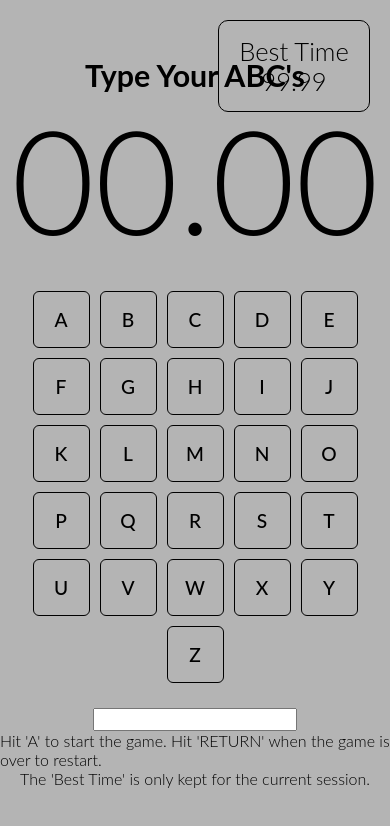
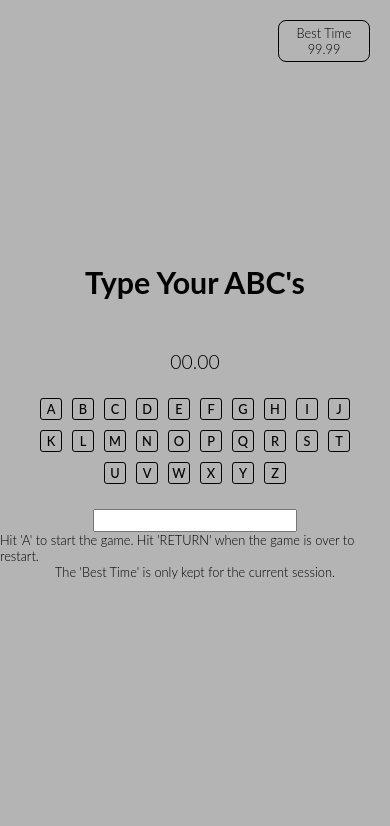
Before and after one commit to aaronmwhitehead/abc-typer, a plain HTML site: page index.html in a window 390 px wide. Drawn offline with nearby package versions, Linux system fonts and the light colour scheme.

Commit message:
Fixed mobile styles

```diff
--- a/index.css
+++ b/index.css
@@ -80,9 +80,46 @@ h1 {
   }
 }
 
+/*Mobile styles*/
 @media screen and (max-width : 906px){
+  .timer {
+    margin-top: 50px;
+    font-size: 1.1em;
+  }
+  .timer .time {
+    font-size: 1.1em;
+  }
+
+  .letters-container {
+    margin: 20px;
+  }
+
+  .letters-container .letter-container {
+    width: 20px;
+    height: 20px;
+    border-radius: 3px;
+  }
+
+  .letters-container span {
+    font-size: .8em;
+  }
+
+  .best-time-container {
+    width: 90px;
+    height: 40px;
+    border-radius: 8px;
+  }
+
+  .best-time-container span {
+    font-size: .8em;
+  }
+
   #text{
     visibility: visible;
+  }
+
+  .inst {
+    font-size: .8em;
   }
  }
 
--- a/index.html
+++ b/index.html
@@ -105,8 +105,8 @@
 
         <input autocomplete="off" type="text" id="text">
 
-        <span>Hit 'A' to start the game. Hit 'RETURN' when the game is over to restart.</span>
-        <span>The 'Best Time' is only kept for the current session.</span>
+        <span class="inst">Hit 'A' to start the game. Hit 'RETURN' when the game is over to restart.</span>
+        <span class="inst">The 'Best Time' is only kept for the current session.</span>
     </div>
 
     <script src="index.js"></script>
```
